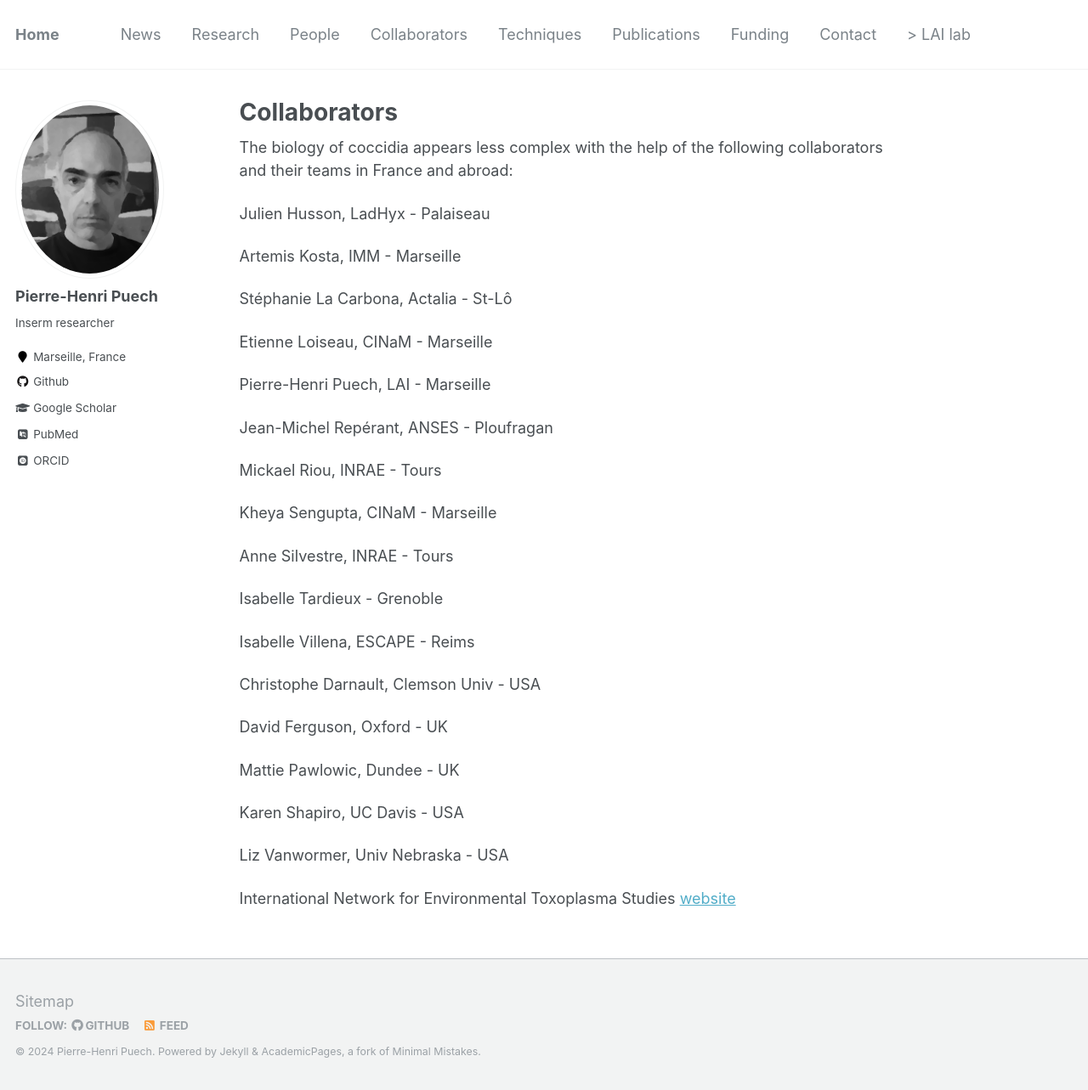
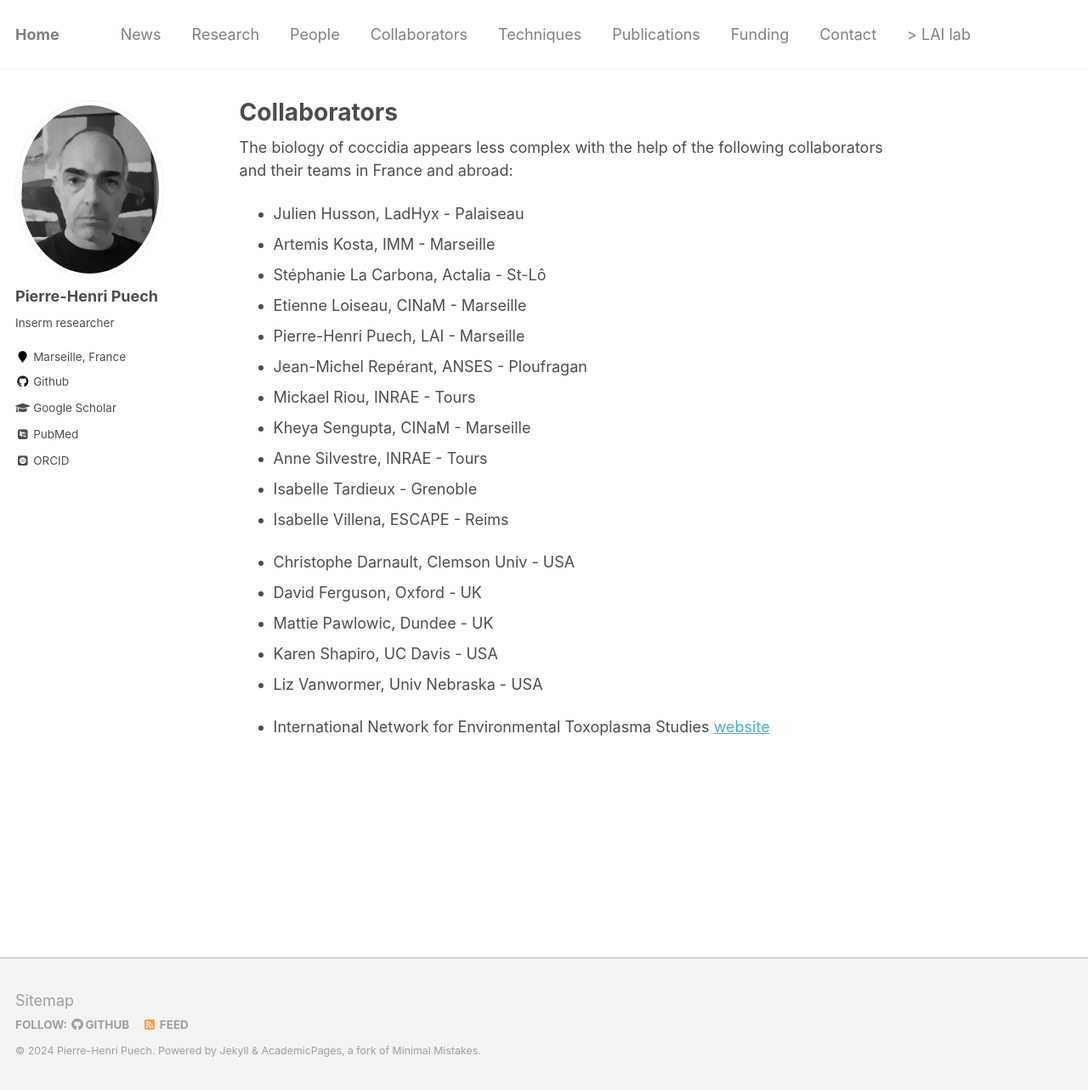
Before and after one commit to aureliendumetre/aureliendumetre.github.io, a Jekyll site: the page built from _pages/collab.md, in a window 1280 px wide and 1283 px high. Shown: the whole window at 85% size. Built offline with Jekyll 4.4.1, drawn with Linux system fonts in a browser that asks for light colours; some web fonts are replaced.

```diff
--- a/_pages/collab.md
+++ b/_pages/collab.md
@@ -8,40 +8,25 @@ author_profile: true
 
 The biology of coccidia appears less complex with the help of the following collaborators and their teams in France and abroad:
 
-Julien Husson, LadHyx - Palaiseau
+- Julien Husson, LadHyx - Palaiseau
+- Artemis Kosta, IMM - Marseille
+- Stéphanie La Carbona, Actalia - St-Lô
+- Etienne Loiseau, CINaM - Marseille
+- Pierre-Henri Puech, LAI - Marseille
+- Jean-Michel Repérant, ANSES - Ploufragan
+- Mickael Riou, INRAE - Tours
+- Kheya Sengupta, CINaM - Marseille
+- Anne Silvestre, INRAE - Tours
+- Isabelle Tardieux - Grenoble
+- Isabelle Villena, ESCAPE - Reims
 
-Artemis Kosta, IMM - Marseille
+- Christophe Darnault, Clemson Univ - USA
+- David Ferguson, Oxford - UK
+- Mattie Pawlowic, Dundee - UK
+- Karen Shapiro, UC Davis - USA
+- Liz Vanwormer, Univ Nebraska - USA
 
-Stéphanie La Carbona, Actalia - St-Lô
-
-Etienne Loiseau, CINaM - Marseille
-
-Pierre-Henri Puech, LAI - Marseille
-
-Jean-Michel Repérant, ANSES - Ploufragan
-
-Mickael Riou, INRAE - Tours
-
-Kheya Sengupta, CINaM - Marseille
-
-Anne Silvestre, INRAE - Tours
-
-Isabelle Tardieux - Grenoble
-
-Isabelle Villena, ESCAPE - Reims
-
-
-Christophe Darnault, Clemson Univ - USA
-
-David Ferguson, Oxford - UK
-
-Mattie Pawlowic, Dundee - UK
-
-Karen Shapiro, UC Davis - USA
-
-Liz Vanwormer, Univ Nebraska - USA
-
-International Network for Environmental Toxoplasma Studies [website](https://nebraskaonehealth.unl.edu/INETS)
+- International Network for Environmental Toxoplasma Studies [website](https://nebraskaonehealth.unl.edu/INETS)
 
 
 <!--
```
